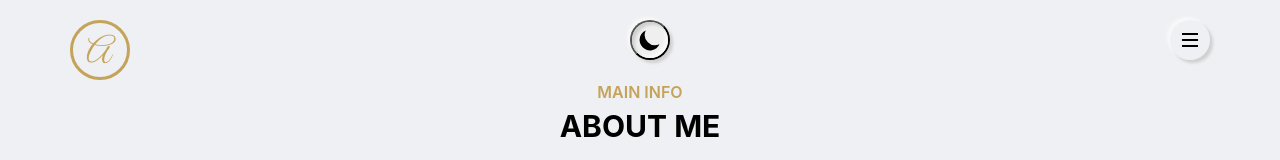
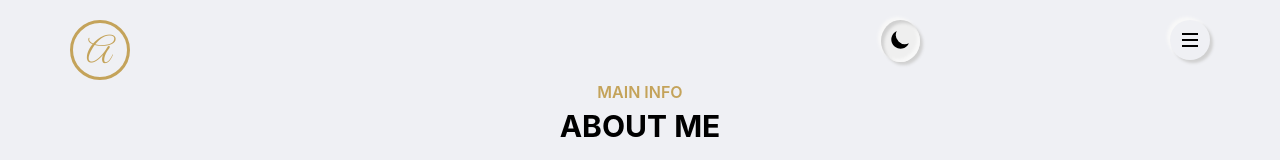
Before and after one commit to Arecio3/arecio-portfolio, a React (Create React App) app: page /about in a window 1280 px wide. Shown: the top 160 px of the page. Built offline with nearby package versions, Linux system fonts and the light colour scheme.

Commit message:
transitions and toggle btn position

```diff
--- a/src/components/header/Header.js
+++ b/src/components/header/Header.js
@@ -15,7 +15,7 @@ function Header({ menuOpen, setMenuOpen, theme, setTheme }) {
         }
     };
 
-    const icon = theme === "light" ? <HiMoon className="moon" size={40} /> : <CgSun className="sun" size={35} color="#c4a35a" background_color="transparent"/>;
+    const icon = theme === "light" ? <HiMoon className="moon" size={39} /> : <CgSun className="sun" size={39} color="#c4a35a" background_color="transparent"/>;
 
     return (
         <header className="header">
@@ -25,7 +25,7 @@ function Header({ menuOpen, setMenuOpen, theme, setTheme }) {
                         <a className="logo" href="/">A</a>
                     </div>
                     <div className="toggleTheme">
-                        <button className={theme === "dark" ? "toggleTheme outer-shadow-dm hover-in-shadow-dm active" : "burgerBtn outer-shadow hover-in-shadow"} onClick={changeTheme}>{icon}</button>
+                        <button className={theme === "dark" ? "toggleTheme outer-shadow-dm hover-in-shadow-dm active" : "toggleTheme outer-shadow hover-in-shadow"} onClick={changeTheme}>{icon}</button>
                     </div>
                     <div className={theme === "dark" ? "burgerBtn outer-shadow-dm hover-in-shadow-dm active" : "burgerBtn outer-shadow hover-in-shadow" + (menuOpen && "Open")} onClick={() => setMenuOpen(!menuOpen)}>
                         <span></span>
--- a/src/components/header/header.css
+++ b/src/components/header/header.css
@@ -124,27 +124,59 @@
 .header .burgerBtn span:after {
     top: 6px;
 }
+
 .header {
     height: 70px;
 }
 
 .toggleTheme {
+    position: absolute;
+    right: 180px;
     cursor: pointer;
     transition:cursor 0.3s ease;
+    border: none;
+    border-radius: 50%;
+}
+.toggleTheme.active {
+    position: absolute;
+    right: 180px;
+    cursor: pointer;
+    transition:cursor 0.3s ease;
+    border: none;
+    border-radius: 50%;
+    transition:cursor 5s ease;
+}
+.toggleTheme:before {
+    position: absolute;
+    right: 350px;
+    cursor: pointer;
+    transition:cursor 0.3s ease;
+    border: none;
+    border-radius: 50%;
+}
+.toggleTheme:after {
+    position: absolute;
+    right: 350px;
+    cursor: pointer;
+    transition:cursor 0.3s ease;
+    border: none;
+    border-radius: 50%;
 }
 
 .toggleTheme button.active {
     background-color: var(--outer-shadow-dm);
-    border-radius: 50%;
+
+
 }
 .toggleTheme button.active:after {
     background-color: var(--outer-shadow-dm);
+}
+.sun {
+    padding: 8px;
+    border-radius: 50%;
+
+}
+.moon {
+    padding: 8px;
     border-radius: 50%;
 }
-
-.sun {
-    padding: 5px;
-}
-.moon {
-    padding: 5px;
-}
--- a/src/components/navMenu/navmenu.css
+++ b/src/components/navMenu/navmenu.css
@@ -10,6 +10,7 @@
     height: 100%;
     z-index: 999;
     overflow-y: auto;
+    transition:all 0.5s ease;
 }
 
 .Close {
@@ -31,12 +32,11 @@
     cursor: pointer;
     text-align: center;
     color: var(--text-black-600);
-    transition: all 0.3s ease;
-
 }
 
 .nav-menu .close-nav-menu:after {
     border-radius: 50%;
+
 }
 
 .nav-menu-inner {
```
